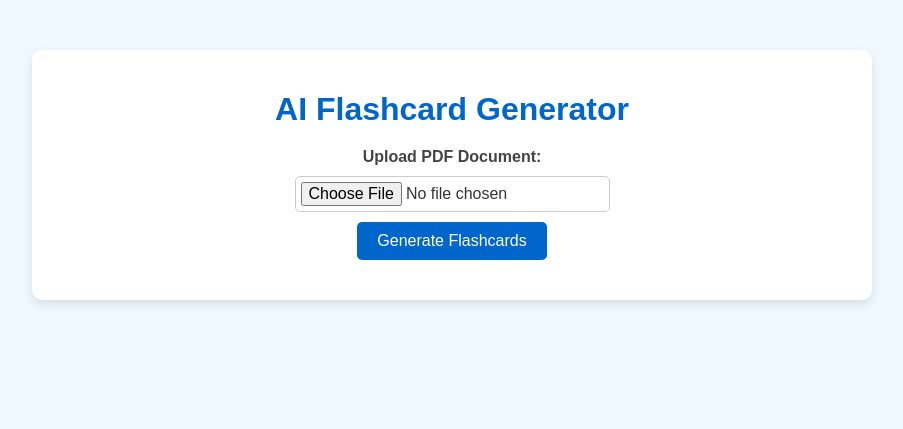
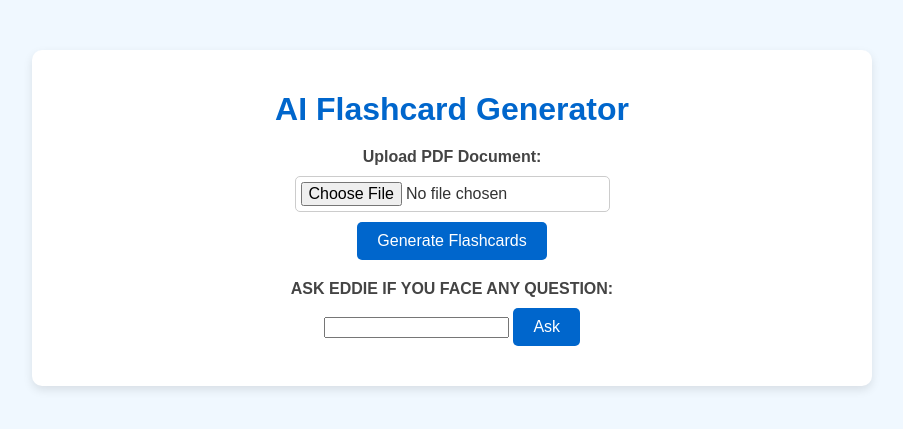
Before and after one commit to EddieSHK/YELK, a Flask app: page / in a window 1280 px wide. Shown: the top 429 px of the page, without its empty margins (188-1091 px from the left). Run offline with Flask 3, Linux system fonts and the light colour scheme.

Commit message:
chat func

```diff
--- a/appv2.py
+++ b/appv2.py
@@ -59,20 +59,28 @@ def extract_text_from_pptx(file):
 
 def extract_text_from_image(file):
     """Extract text from an image using PaddleOCR."""
-    # Initialize PaddleOCR
-    ocr = PaddleOCR(use_angle_cls=True, lang='en')  # Set language as English
-    image = Image.open(file)
-    if image.mode != 'RGB':
-        image = image.convert('RGB')
+    try:
+        # Initialize PaddleOCR (ensure that paddleocr is installed and configured correctly)
+        ocr = PaddleOCR(use_angle_cls=True, lang='en')  # Set language as English
 
-    # Perform OCR on the image
-    result = ocr.ocr(image, cls=True)
+        # Ensure file is opened correctly
+        image = Image.open(file)
 
-    # Extract text from the OCR result
-    text = ""
-    for line in result[0]:
-        text += line[1] + " "
-    return text
+        # Convert the image to RGB if it's not already (PaddleOCR requires RGB)
+        if image.mode != 'RGB':
+            image = image.convert('RGB')
+
+        # Perform OCR on the image
+        result = ocr.ocr(image, cls=True)
+
+        # Extract text from the OCR result
+        text = ""
+        for line in result[0]:
+            text += line[1] + " "
+        return text
+    except Exception as e:
+        print(f"Error processing image: {e}")
+        return ""
 
 
 def ask_gemini_ai_with_genai(text: str):
@@ -101,11 +109,39 @@ def ask_gemini_ai_with_genai(text: str):
     return summary, flashcards
 
 
+def ask_gemini_for_answer(question: str):
+    """Query Gemini AI for an answer to a specific question."""
+    genai.configure(api_key="AIzaSyAe9JnvjQNtr95ZeLEXLS9Ay9yzrA7vidM")
+    model = genai.GenerativeModel('gemini-pro')
+
+    # Generate answer to the question
+    prompt = f"Answer the following question:\n\n{question}"
+
+    response = model.generate_content(prompt)
+
+    # Return the response text
+    return response.text
+
 @app.route('/')
 def index():
     return render_template('index.html')
 
 
+@app.route('/ask_question', methods=['POST'])
+def ask_question():
+    """Endpoint for asking a custom question to Gemini AI."""
+    question = request.form.get('question')
+
+    if not question:
+        return jsonify({"error": "No question provided"}), 400
+
+    # Get the answer from Gemini AI
+    answer = ask_gemini_for_answer(question)
+
+    return jsonify({
+        "question": question,
+        "answer": answer
+    })
 @app.route('/generate_flashcards', methods=['POST'])
 def generate_flashcards():
     if 'file' not in request.files:
--- a/templates/index.html
+++ b/templates/index.html
@@ -15,9 +15,46 @@
             <button type="submit">Generate Flashcards</button>
         </form>
         <div id="result" class="result-container"></div>
+        <form id="questionForm">
+        <label for="question">ASK EDDIE IF YOU FACE ANY QUESTION:</label>
+        <input type="text" id="question" name="question" required>
+        <button type="submit">Ask</button>
+    </form>
+
+    <div id="answerSection" style="display:none;">
+        <h2>Answer:</h2>
+        <p id="answerText"></p>
+    </div>
     </div>
 
+
     <script>
+        // Handle the form submission for asking a question
+        document.getElementById("questionForm").addEventListener("submit", function(event) {
+            event.preventDefault(); // Prevent form from submitting normally
+
+            const question = document.getElementById("question").value;
+
+            fetch('/ask_question', {
+                method: 'POST',
+                headers: {
+                    'Content-Type': 'application/x-www-form-urlencoded',
+                },
+                body: 'question=' + encodeURIComponent(question)
+            })
+            .then(response => response.json())
+            .then(data => {
+                if (data.answer) {
+                    document.getElementById("answerText").textContent = data.answer;
+                    document.getElementById("answerSection").style.display = "block";
+                } else {
+                    alert("Error: " + data.error);
+                }
+            })
+            .catch(error => {
+                console.error('Error:', error);
+            });
+        });
         const form = document.getElementById('upload-form');
         form.addEventListener('submit', async (event) => {
             event.preventDefault();
```
